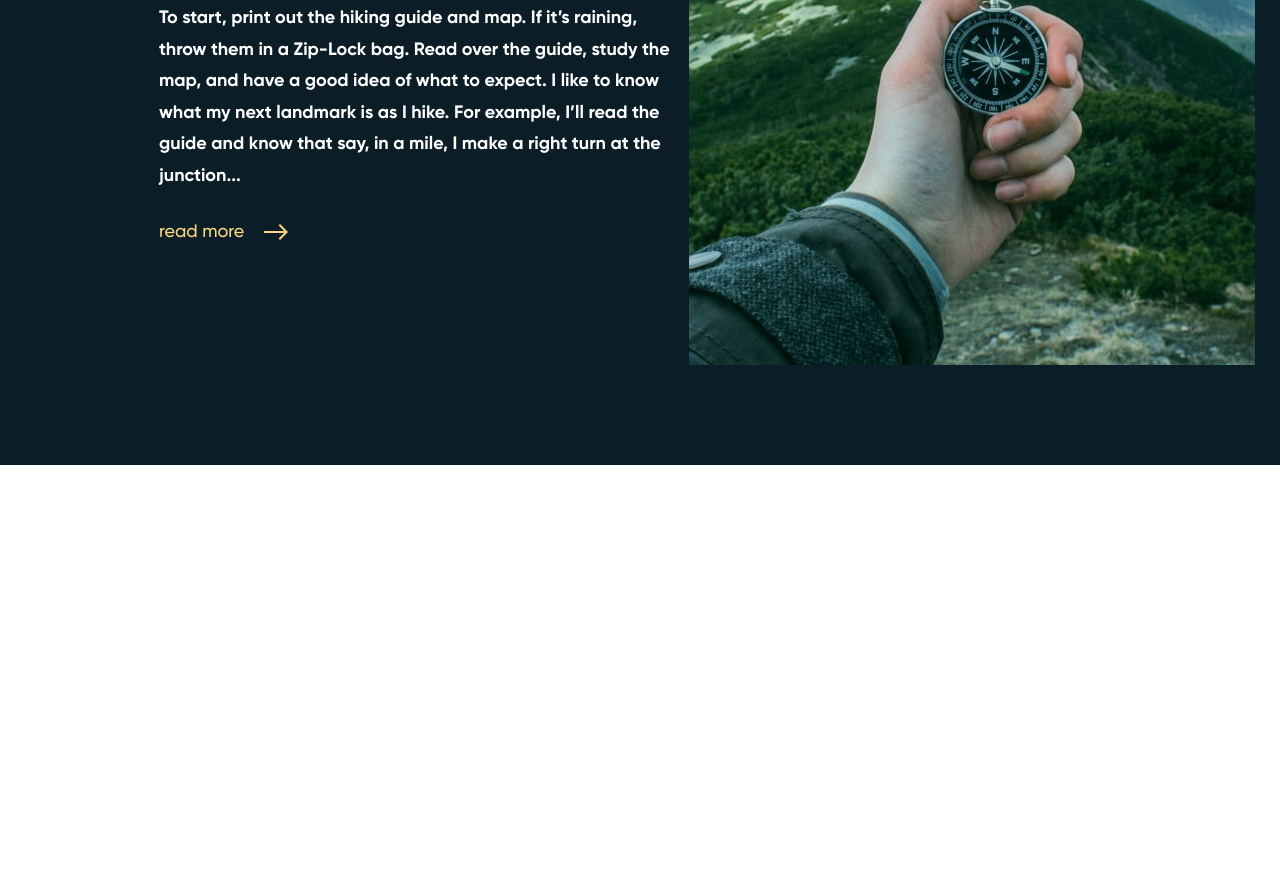
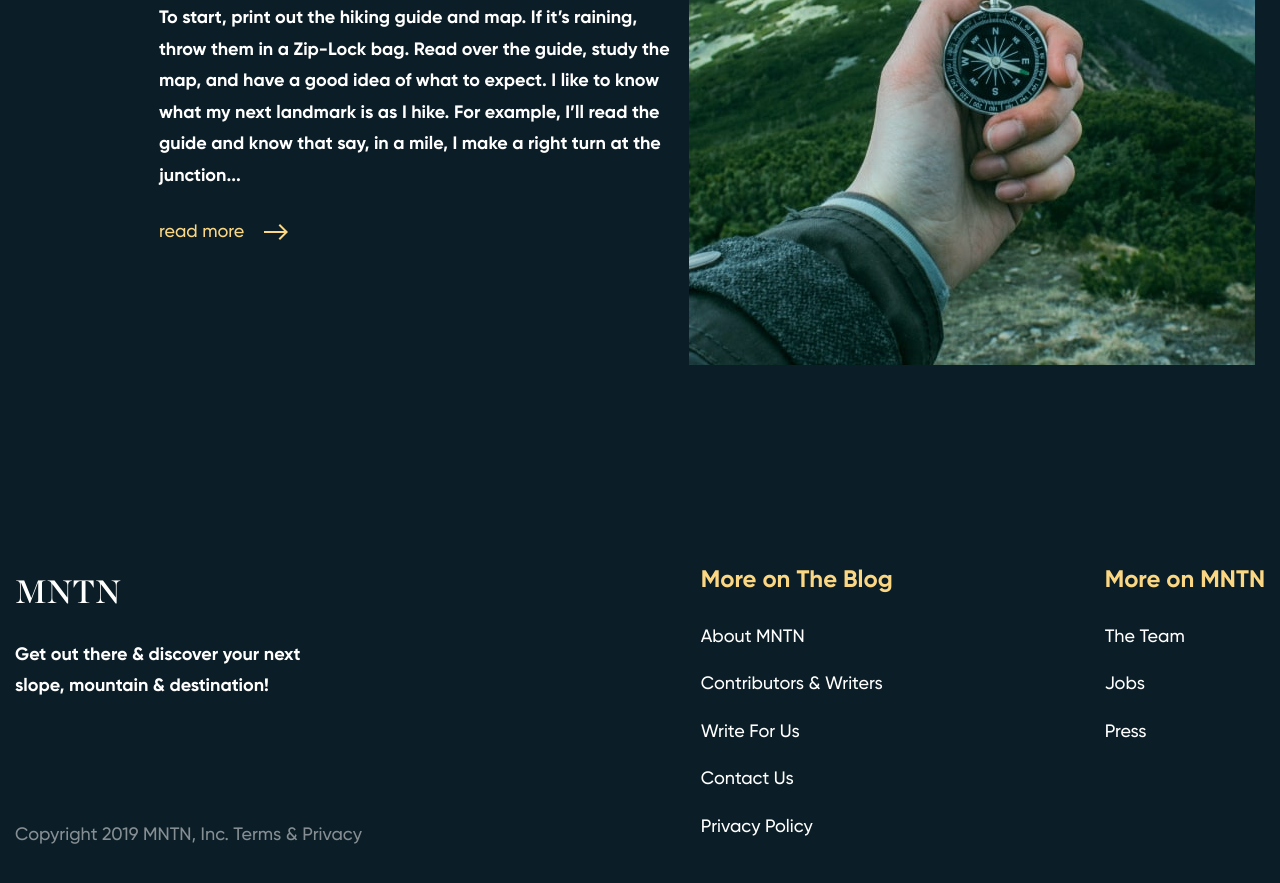
Before and after one commit to Bukovski/MNTN-template, a plain HTML site: page index.html in a window 1280 px wide. Shown: the part 3455-4338 px from the top of the page. Before the commit the page ends 3920 px from the top, so only its background shows below. Drawn offline with Linux system fonts and the light colour scheme; files whose address does not match are found by name.

Commit message:
add: footer

```diff
--- a/css/main.css
+++ b/css/main.css
@@ -38,7 +38,9 @@ body {
 
 .header__logo-link,
 .header__link,
-.article__button {
+.article__button,
+.footer__logo-link,
+.footer__link {
   display: inline-block;
   text-decoration: none;
   color: var(--color-white);
@@ -46,8 +48,17 @@ body {
 }
 
 .header__logo-link:hover,
-.header__link:hover {
+.header__link:hover,
+.footer__logo-link:hover,
+.footer__link:hover {
   color: var(--color-orange)
+}
+
+.container {
+  max-width: 1490px;
+  width: 100%;
+  margin: 0 auto;
+  padding: 0 15px;
 }
 
 /*------------------ HEADER -----------------*/
@@ -223,11 +234,7 @@ body {
 /*------------------ ARTICLE ------------------*/
 
 .content {
-  max-width: 1490px;
-  width: 100%;
-  margin: 0 auto;
   margin-top: 20rem;
-  padding: 0 15px;
 }
 
 .article {
@@ -313,6 +320,7 @@ body {
 .article:nth-child(even) {
   flex-direction: row-reverse;
 }
+
 .article:nth-child(even) .article__wrap {
   justify-content: right;
 }
@@ -320,7 +328,71 @@ body {
 
 /*------------------ FOOTER ------------------*/
 
+.footer {
+  padding-top: 100px;
+  padding-bottom: 120px;
 
+  display: flex;
+  justify-content: space-between;
+}
+
+.footer__copy {
+  display: flex;
+  flex-direction: column;
+}
+
+.footer__logo-wrap {
+}
+
+.footer__logo-link {
+  font-family: var(--fonts-chronicle);
+  font-size: 1.8rem;
+}
+
+.footer__desc {
+  max-width: 303px;
+  width: 100%;
+
+  font-weight: bold;
+  color: var(--color-white);
+}
+
+.footer__copyright {
+  margin-top: auto;
+  color: rgba(255, 255, 255, .5);
+}
+
+.footer__nav-wrap {
+  display: flex;
+}
+
+.footer__nav + .footer__nav {
+  margin-left: 212px;
+}
+
+.footer__nav {
+}
+
+.footer__title {
+  font-size: 1.33rem;
+  font-weight: bold;
+  line-height: 1.7rem;
+
+  color: var(--color-orange);
+}
+
+.footer__list {
+  padding: 0;
+  list-style-type: none;
+
+}
+
+.footer__item {
+}
+
+.footer__link {
+  padding: 8px 0;
+}
 
 
 
--- a/index.html
+++ b/index.html
@@ -86,7 +86,7 @@
     </div>
   </header>
 
-  <main class="content" >
+  <main class="content container" >
     <article class="article">
       <div class="article__wrap">
         <div class="article__info" data-number="01">
@@ -157,7 +157,66 @@
     <!-- /.article -->
   </main>
 
-  <footer class="footer">
+  <footer class="footer container">
+    <div class="footer__copy">
+      <div class="footer__logo-wrap">
+        <a class="footer__logo-link" href="#">MNTN</a>
+        <p class="footer__desc">
+          Get out there & discover your next slope, mountain & destination!
+        </p>
+      </div>
+
+      <p class="footer__copyright">
+        Copyright 2019 MNTN, Inc. Terms & Privacy
+      </p>
+    </div>
+    <!-- /.footer__copy -->
+
+    <div class="footer__nav-wrap">
+      <div class="footer__nav">
+        <div class="footer__title">
+          More on The Blog
+        </div>
+
+        <ul class="footer__list">
+          <li class="footer__item">
+            <a class="footer__link" href="#">About MNTN</a>
+          </li>
+          <li class="footer__item">
+            <a class="footer__link" href="#">Contributors & Writers</a>
+          </li>
+          <li class="footer__item">
+            <a class="footer__link" href="#">Write For Us</a>
+          </li>
+          <li class="footer__item">
+            <a class="footer__link" href="#">Contact Us</a>
+          </li>
+          <li class="footer__item">
+            <a class="footer__link" href="#">Privacy Policy</a>
+          </li>
+        </ul>
+      </div>
+      <!-- /.footer__nav -->
+
+      <div class="footer__nav">
+        <div class="footer__title">
+          More on MNTN
+        </div>
+
+        <ul class="footer__list">
+          <li class="footer__item">
+            <a class="footer__link" href="#">The Team</a>
+          </li>
+          <li class="footer__item">
+            <a class="footer__link" href="#">Jobs</a>
+          </li>
+          <li class="footer__item">
+            <a class="footer__link" href="#">Press</a>
+          </li>
+        </ul>
+      </div>
+      <!-- /.footer__nav -->
+    </div>
 
   </footer>
 
```
